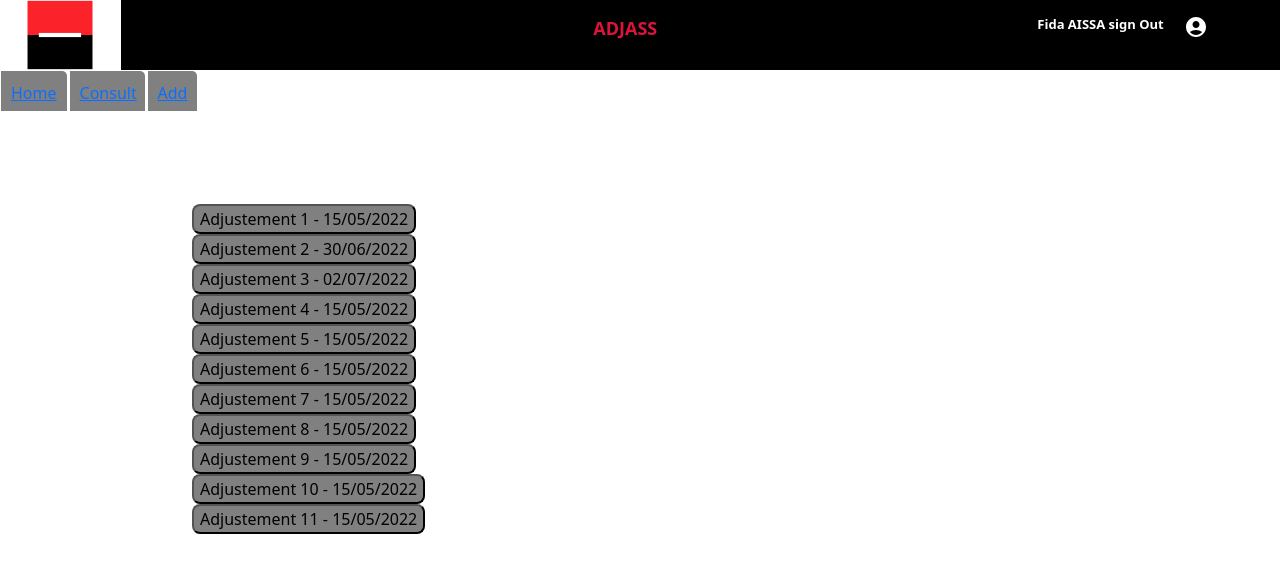
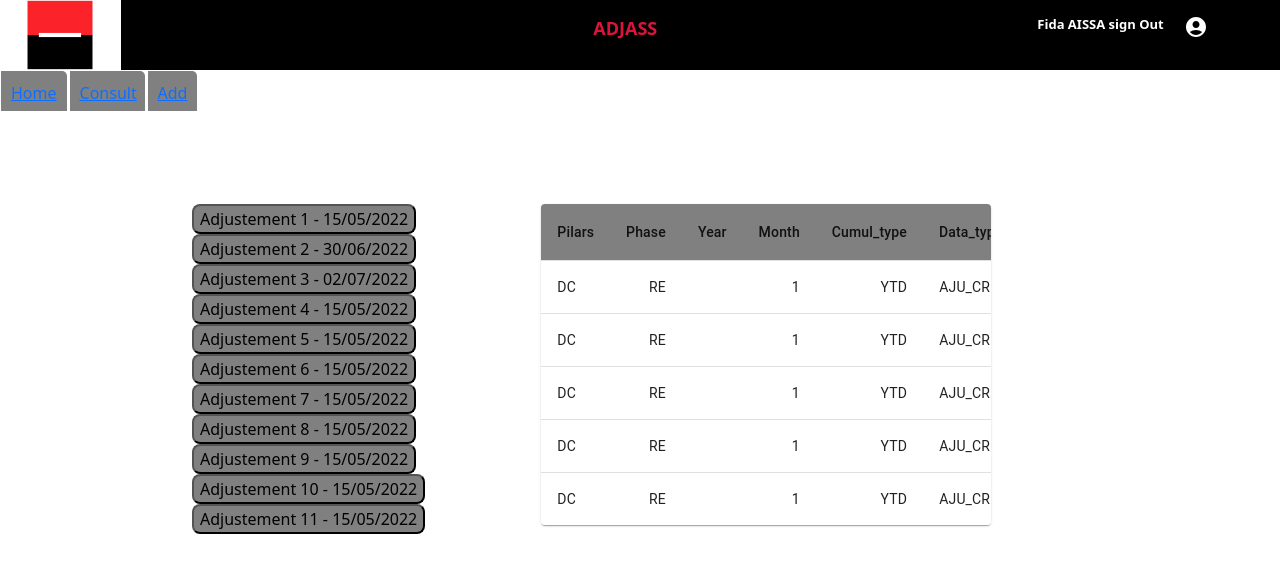
Before and after one commit to dfatoumata/adjProjectWeb, a React (Create React App) app: page /consult in a window 1280 px wide. Shown: the top 572 px of the page. Built offline with nearby package versions, Linux system fonts and the light colour scheme.

Commit message:
consult btn handler

```diff
--- a/src/components/forms/Consult.jsx
+++ b/src/components/forms/Consult.jsx
@@ -1,4 +1,4 @@
-import React, {useState} from 'react'
+import React, {useState, useEffect} from 'react'
 import Table from '@mui/material/Table';
 import TableBody from '@mui/material/TableBody';
 import TableCell from '@mui/material/TableCell';
@@ -13,7 +13,8 @@ import Headers from '../partials/Headers/Headers';
 function Consult() {
 
     const [parsedCsvData, setParsedCsvData] = useState([]);
-    const [showhide, setShowhide] = useState('')
+    const [showhide, setShowhide] = useState('');
+    const [parsedCsvDatas, setParsedCsvDatas] = useState([]);
 
 
 
@@ -22,6 +23,20 @@ function Consult() {
       console.log(optionschoose)
       setShowhide(optionschoose)
   }
+
+  useEffect(() => {
+    async function getDefaultCsvData() {
+        const response = await fetch("/file/data.csv");
+        const reader = response.body.getReader();
+        const result = await reader.read(); // raw array
+        const decoder = new TextDecoder("utf-8");
+        const csv = decoder.decode(result.value); // the csv text
+        const results = Papa.parse(csv, { header: true }); // object with { data, errors, meta }
+        const rows = results.data; // array of objects
+        setParsedCsvDatas(rows);
+    }
+    getDefaultCsvData();
+}, []);
 
 
   async function getData() {
@@ -113,8 +128,57 @@ function Consult() {
             </div>
             <div className="col-md-8">
 
+              {/* default table data */}
+              {
+               showhide !=='adjust1' && showhide !=='adjust2' && showhide !=='adjust3' && showhide !=='adjust4' && showhide !=='adjust5' && showhide !=='adjust6' && (
+              <div className="col-md-8 ">
+
+
+                <TableContainer component={Paper}>
+                <Table sx={{ minWidth: 650 }} aria-label="simple table">
+                    <TableHead className='entete'>
+                    <TableRow>
+                        <TableCell>Pilars</TableCell>
+                        <TableCell align="right">Phase</TableCell>
+                        <TableCell align="right">Year</TableCell>
+                        <TableCell align="right">Month</TableCell>
+                        <TableCell align="right">Cumul_type</TableCell>
+                        <TableCell align="right">Data_type</TableCell>
+                        <TableCell align="right">Data_source</TableCell>
+                        <TableCell align="right">Entity</TableCell>
+                        <TableCell align="right">Indicators</TableCell>
+                    </TableRow>
+                    </TableHead>
+                    <TableBody>
+                    { parsedCsvDatas && parsedCsvDatas.map((row) => (
+                        <TableRow
+                        key={row.name}
+                        sx={{ '&:last-child td, &:last-child th': { border: 0 } }}
+                        >
+                        <TableCell component="th" scope="row">
+                            {row.pilars}
+                        </TableCell>
+                        <TableCell align="right">{row.phase}</TableCell>
+                        <TableCell align="right">{row.year}</TableCell>
+                        <TableCell align="right">{row.month}</TableCell>
+                        <TableCell align="right">{row.cumul_type}</TableCell>
+                        <TableCell align="right">{row.data_type}</TableCell>
+                        <TableCell align="right">{row.data_source}</TableCell>
+                        <TableCell align="right">{row.entity}</TableCell>
+                        <TableCell align="right">{row.indicators}</TableCell>
+                        </TableRow>
+                    ))}
+                    </TableBody>
+                </Table>
+
+            </TableContainer>
+
+              </div>
+                )
+              }
+              {/* end */}
+
               {/* debut */}
-
               {
                showhide ==='adjust1' && (
               <div className="col-md-8 ">
```
